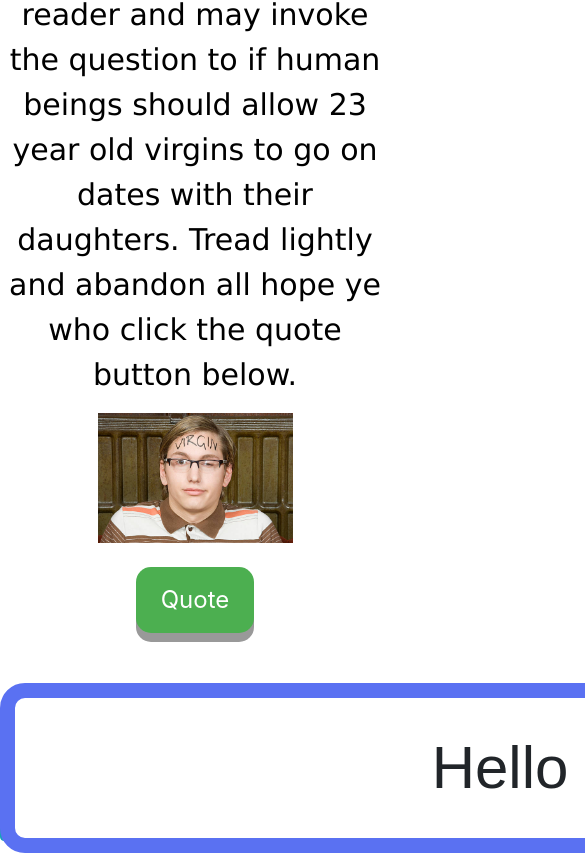
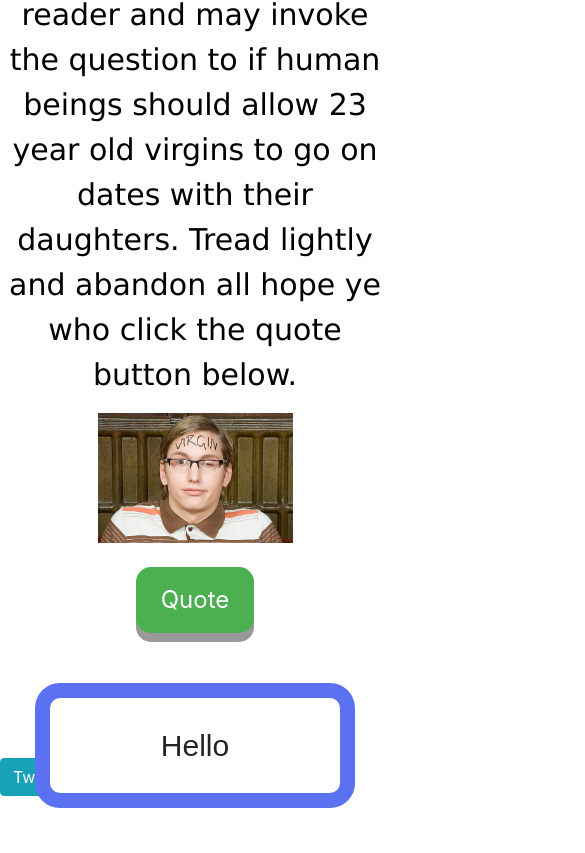
Before and after one commit to gabby1995-tech/gabby1995-tech.github.io, a plain HTML site: page index.html in a window 390 px wide. Shown: the part 320-1173 px from the top of the page, 585 px wide, since content can reach past the window. After the commit the page ends 1128 px from the top, so only its background shows below. Drawn offline with nearby package versions, Linux system fonts and the light colour scheme.

Commit message:
Update index.css

```diff
--- a/index.css
+++ b/index.css
@@ -1,3 +1,4 @@
+
 body {
   background-color: #d8e1e6;
 }
@@ -56,10 +57,7 @@ body {
       text-align: center;
   bottom: -50px;
   position: relative;
-}
 
-  #message span{
-  display:inline-block;
 }
 
 
@@ -69,3 +67,62 @@ body {
   margin-right: auto;
   width: 50%;
 }
+
+
+
+
+
+
+@media screen and (max-width: 600px) {
+  #message {
+
+        background-color: white;
+        border: 15px solid #5a71f2;
+        padding: 25px;
+        border-radius: 25px;
+        font-size: 30px;
+        font-family: Arial;
+        margin: 0 auto;
+        width:320px;
+          text-align: center;
+      bottom: -50px;
+      position: relative;
+  }
+
+}
+
+@media screen and (max-width: 600px) {
+  #message {
+
+        background-color: white;
+        border: 15px solid #5a71f2;
+        padding: 25px;
+        border-radius: 25px;
+        font-size: 30px;
+        font-family: Arial;
+        margin: 0 auto;
+        width:320px;
+          text-align: center;
+      bottom: -50px;
+      position: relative;
+  }
+
+  }
+
+@media (min-width: 601px) and (max-width: 1025px) {
+  #message {
+
+        background-color: white;
+        border: 15px solid #5a71f2;
+        padding: 25px;
+        border-radius: 25px;
+        font-size: 40px;
+        font-family: Arial;
+        margin: 0 auto;
+        width:500px;
+          text-align: center;
+      bottom: -50px;
+      position: relative;
+  }
+
+}
```
